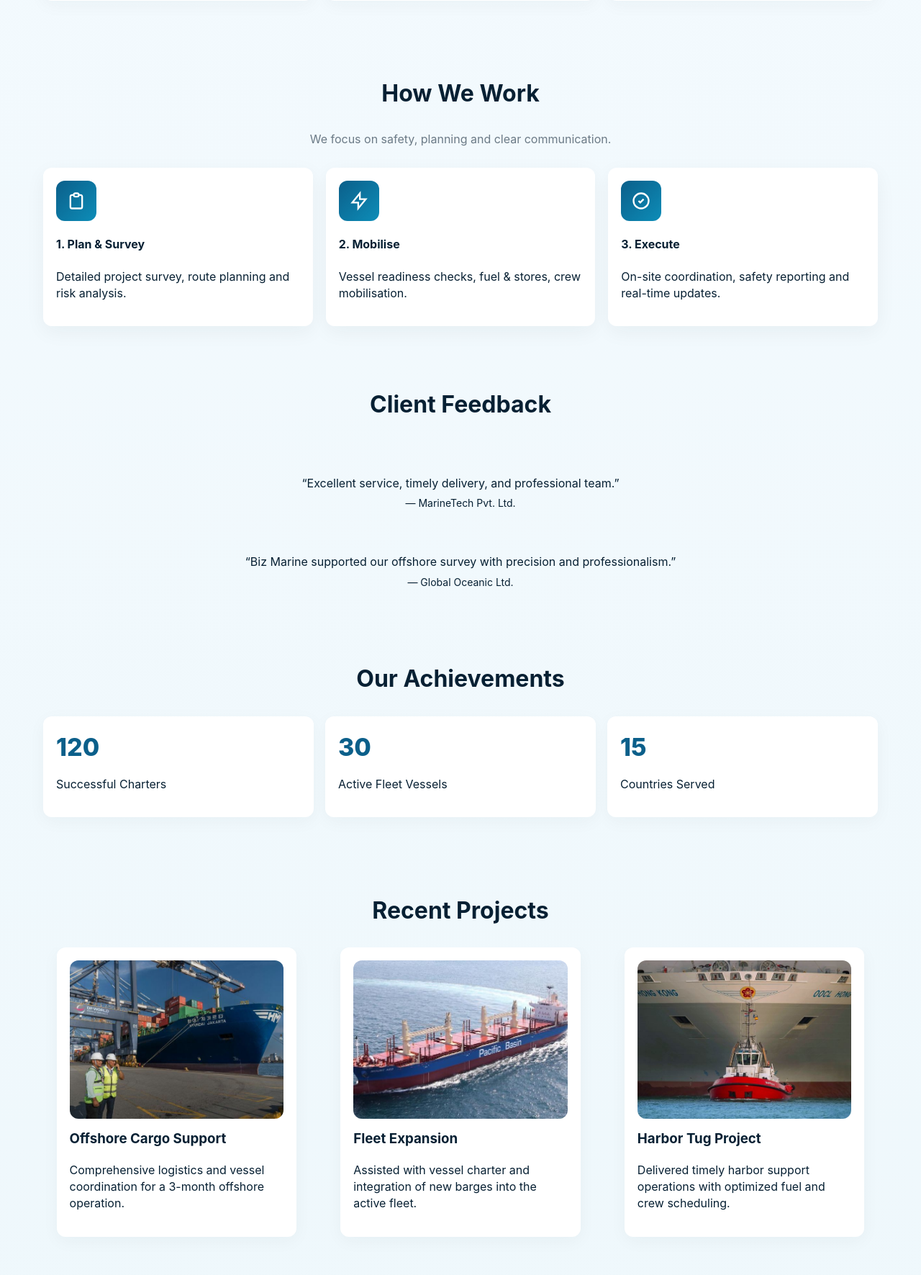
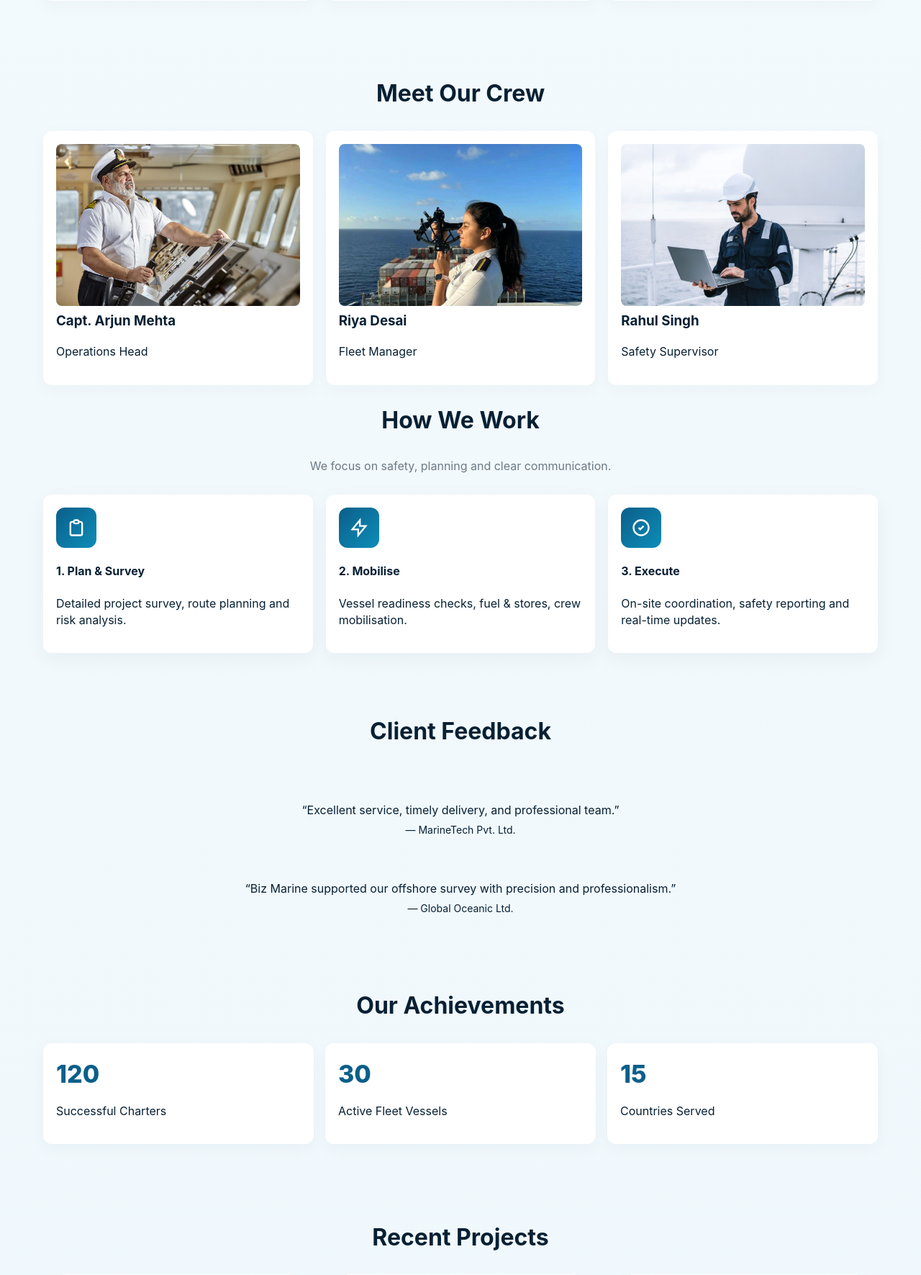
Before and after one commit to Chirag-Patel-499/marine-, a Django app: template marine/main/templates/home3.html in a window 1280 px wide. Shown: the part 1650-3421 px from the top of the page at 72% size. Run offline with Django 5.2, Linux system fonts and the light colour scheme; the template is opened without the code that fills it: values that come from a table or form of the project are taken from there, others are empty; data comes from the database, SQL or seed files in the repository.

Commit message:
section add

```diff
--- a/marine/main/templates/home3.html
+++ b/marine/main/templates/home3.html
@@ -546,6 +546,22 @@
   </div>
 </section>
 
+<section id="team" class="container section" data-aos="fade-up">
+  <h2 class="section-title">Meet Our Crew</h2>
+
+  <div class="grid">
+    {% for member in team %}
+      <div class="card">
+        <img src="{{ member.photo.url }}" style="width:100%;border-radius:8px;">
+        <h3>{{ member.name }}</h3>
+        <p class="muted">{{ member.role }}</p>
+      </div>
+    {% empty %}
+      <p>No team members added yet.</p>
+    {% endfor %}
+  </div>
+</section>
+
 <section id="how" class="container section" data-aos="fade-up">
   <h2 class="section-title">How We Work</h2>
   <p style="text-align:center;color:var(--muted);max-width:820px;margin:0 auto 28px">We focus on safety, planning and clear communication.</p>
```
